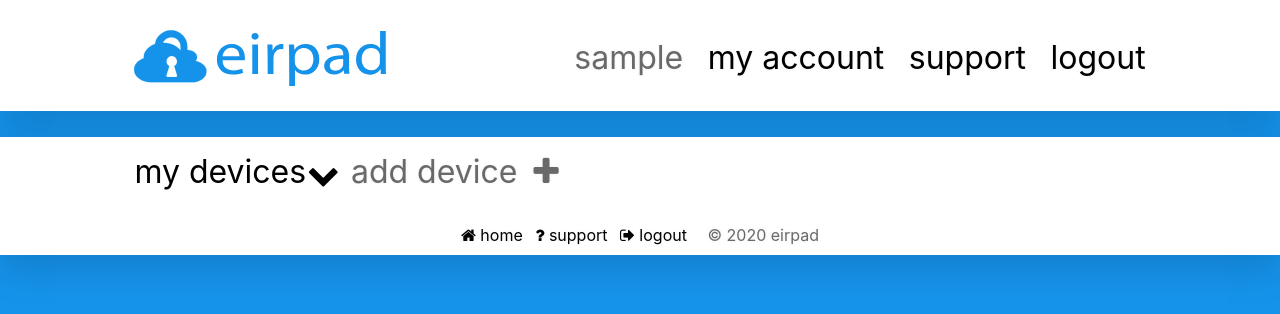
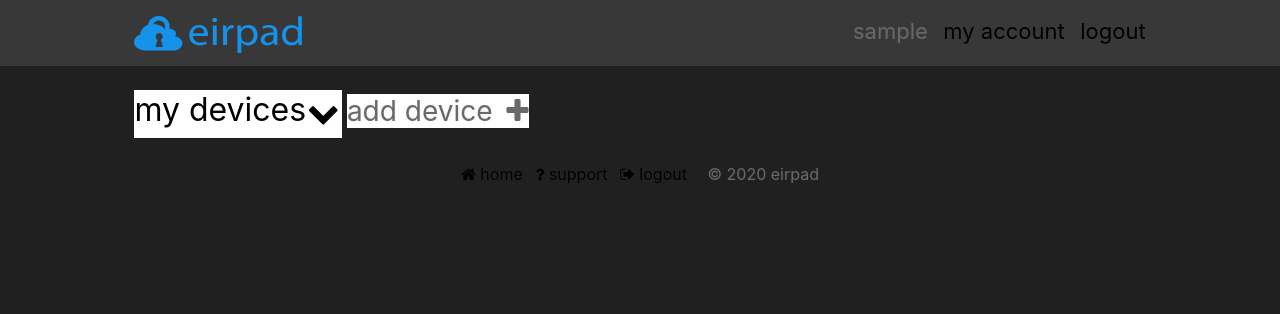
Before and after one commit to eoinfaust/airpad, a PHP site: page /account.php in a window 1280 px wide. Shown: the top 314 px of the page. Run offline with PHP 8.4, Linux system fonts and the light colour scheme; the visitor is signed in with stand-in values (Sample User, id 1); data that the repository does not hold is empty.

Commit message:
all changes

```diff
--- a/account.php
+++ b/account.php
@@ -33,15 +33,13 @@
 				<a href="index.php" ><img class="img" src="icon/eirpadtext.svg" alt="eirpad"></a>
 				<div class="headertext">
 					<?php  if (isset($_SESSION['username'])) : ?>
-						<a><?=$_SESSION['username']?></a>
-						<a class="link" href="account.php">my account</a>
-						<a class="link" href="support.php">support</a>
+						<a><?=$_SESSION['username']?>&ensp;</a>
+						<a class="link" href="account.php">my account&ensp;</a>
 						<a class="linkbad" href="account.php?logout='1'">logout</a>
 					<?php endif ?>
 					<?php  if (!isset($_SESSION['username'])) : ?>
 						<a class="link" href="signin.php">sign in</a>
 						<a class="link" href="register.php">register</a>
-						<a class="link" href="support.php">support</a>
 					<?php endif ?>
 				</div>
 			</div>
@@ -65,7 +63,7 @@
 				echo "</select>";
 				?>
 			</form>
-			<a href="deviceadd.php" class="deviceadd" style="text-decoration:none;">add device&ensp;<i class="fa fa-plus"></i></a>
+			<a href="deviceadd.php" class="devicechange" style="text-decoration:none;">add device&ensp;<i class="fa fa-plus"></i></a>
 			<div id="status" class="deviceinfo">
 				<a class="devicechange">&ensp;settings&nbsp;<i class="fa fa-cog" aria-hidden="true"></i>&ensp;</a>
 				<a class="devicechange">rename&nbsp;<i class="fa fa-edit" aria-hidden="true"></i>&ensp;</a>
--- a/eirpad.css
+++ b/eirpad.css
@@ -1,5 +1,5 @@
 body{
-background-color:#1593eb;
+background-color:#202020;
 margin:0%;
 font-family:-apple-system,BlinkMacSystemFont,"Segoe UI",Roboto,Oxygen-Sans,Ubuntu,Cantarell,"Helvetica Neue",sans-serif;
 }
@@ -16,7 +16,7 @@ text-align:center;
 .logo img{width:50%;}
 .popup{
 border-radius:20px;
-background-color:#FFFFFF;
+background-color:#202020;
 width:28%;
 margin:7em auto;
 padding-bottom:1%;
@@ -25,13 +25,13 @@ box-shadow:0px 12px 36px 2px rgba(0, 0, 0, 0.14);
 .footer{padding-top:10px;padding-bottom:10px;}
 .formfill{
 width:65%;
-color:#696969;
+color:black;
 font-weight:400;font-size:18px;
 letter-spacing:1px;
 padding:2% 4%;
 border:none;
 border:2px solid white;
-border-bottom:2px solid #696969;
+border-bottom:2px solid black;
 outline:none;
 margin-bottom:6%;
 text-align:left;
@@ -45,7 +45,7 @@ position:absolute;
 top:10%;
 left:15%;
 width:100%;
-color:#696969;
+color:black;
 transition:0.2s all;
 cursor:text;
 -webkit-touch-callout:none;
@@ -67,8 +67,8 @@ color:#1593eb;
 .button{
 cursor:pointer;
 color:white;
-background:#000000;
-border:0;
+background:#1593eb;
+border:0;border-radius:5px;
 padding-left:2em;padding-right:2em;padding-bottom:0.6em;padding-top:0.6em;
 display:flex;
 justify-content:center;
@@ -77,7 +77,7 @@ margin-top:0.75em;margin-bottom:2em;
 font-size:18px;font-weight:400;
 box-shadow:0px 12px 36px 2px rgba(0, 0, 0, 0.04);
 opacity:0.7;
-transition:0.3s;
+transition:0.2s;
 }
 .button:hover{opacity: 1}
 .small{
@@ -96,30 +96,23 @@ outline:none;
 .link{
 cursor:pointer;
 color:black;
-transition:0.3s;
+transition:0.2s;
 text-decoration:none;
 }
 .link:hover{color:#1593eb}
 .linkbad{
 cursor:pointer;
 color:black;
-transition:0.3s;
+transition:0.2s;
 text-decoration:none;
 }
 .linkbad:hover{color:red}
-.linkgood{
-cursor:pointer;
-color:black;
-transition:0.3s;
-text-decoration:none;
-}
-.linkgood:hover{color:green}
 .head{
-background-color:white;
+background:#383838;
+position:fixed;top:0;
 width:100%;
-margin:none;margin-bottom:2%;
-padding-bottom:1%;
-box-shadow:0px 12px 36px 2px rgba(0, 0, 0, 0.14);
+margin:none;
+padding-bottom:0%;
 -webkit-touch-callout:none;
 -webkit-user-select:none;
 -khtml-user-select:none;
@@ -129,27 +122,45 @@ user-select:none;
 }
 .headertext{
 float:right;
-margin-right:10.5%;margin-top:3%;
+margin-right:10.5%;margin-top:1.4%;
 }
-.headertext a{font-size:32px;padding-left:20px;}
-.head img{float:left;margin-top:2%;margin-bottom:1%;margin-left:10.5%;height:60px;
+.headerlink{
+text-decoration:none;
+cursor:pointer;
+font-size:22px;
+color:white;
+background:#1593eb;
+border:0;
+padding-bottom:0.2em;padding-top:0.1em;padding-left:0.5em;padding-right:0.5em;
+border-radius:5px;
+margin-top:0.75em;margin-bottom:2em;
+box-shadow:0px 12px 36px 2px rgba(0, 0, 0, 0.04);
+transition:0.2s;
+-webkit-touch-callout:none;
+-webkit-user-select:none;
+-khtml-user-select:none;
+-moz-user-select:none;
+-ms-user-select:none;
+user-select:none;
 }
+.headerlink:hover{color:white;opacity:0.7;}
+.headerlink:active{color:darkgrey;opacity:1;}
+.head img{float:left;margin-top:1%;margin-bottom:1%;margin-left:10.5%;height:40px;}
 .mainpage{
-background-color:#FFFFFF;
+background-color:#202020;
 width:79%;
-padding-top:1%;padding-bottom:0%;padding-left:10.5%;padding-right:10.5%;
-margin-top:0px;margin-bottom:1%;
-box-shadow:0px 12px 36px 2px rgba(0, 0, 0, 0.14);
+padding-top:1%;padding-left:10.5%;padding-right:10.5%;
+margin-top:75px;margin-bottom:-1%;
 }
 .imgleft{
 float: left;
 margin-right:5%;margin-top:0;
-width:28%;height:28%;transition:0.25s;
+width:28%;height:28%;transition:0.2s;
 }
 .imgright{
 float: right;
 margin-left:5%;margin-top:0;
-width:28%;height:28%;transition:0.25s;
+width:28%;height:28%;transition:0.2s;
 }
 .textright{
 padding-top:0.8%;
@@ -173,7 +184,7 @@ font-size:32px;font-weight:400;
 border:none;
 cursor:pointer;
 margin-top:0.5%;margin-bottom:0px;
-transition:0.3s;
+transition:0.2s;
 padding:0.4%;
 -webkit-touch-callout:none;
 -webkit-user-select:none;
@@ -246,7 +257,7 @@ display:inline-block;
 color:#696969;
 font-size:28px;font-weight:400;
 cursor:pointer;
-transition:0.3s;
+transition:0.2s;
 -webkit-touch-callout:none;
 -webkit-user-select:none;
 -khtml-user-select:none;
@@ -261,7 +272,7 @@ display:inline;
 color:#696969;
 font-size:28px;font-weight:400;
 cursor:pointer;
-transition:0.3s;
+transition:0.2s;
 -webkit-touch-callout:none;
 -webkit-user-select:none;
 -khtml-user-select:none;
--- a/js/register.js
+++ b/js/register.js
@@ -1,10 +1,8 @@
-$("#error19").hide();$("#error29").hide();$("#error39").hide();$("#error49").hide();$("#error5").hide();
-$("#error6").hide();$("#error7").hide();$("#error8").hide();$("#error9").hide();$("#error10").hide();$("#error11").hide();
+$("#error19").hide();$("#error29").hide();$("#error39").hide();$("#error49").hide();$("#error5").hide();$("#error6").hide();$("#error7").hide();$("#error8").hide();$("#error9").hide();$("#error10").hide();$("#error11").hide();
 $(document).ready(function(){
   $('#registerform').submit(function(e){
     $("#username1, #email, #password1, #password2").removeClass("inputerror");
-    $("#error19").hide();$("#error29").hide();$("#error39").hide();$("#error49").hide();$("#error5").hide();
-    $("#error6").hide();$("#error7").hide();$("#error8").hide();$("#error9").hide();$("#error10").hide();$("#error11").hide();
+    $("#error19").hide();$("#error29").hide();$("#error39").hide();$("#error49").hide();$("#error5").hide();$("#error6").hide();$("#error7").hide();$("#error8").hide();$("#error9").hide();$("#error10").hide();$("#error11").hide();
     e.preventDefault();
     var data = $('#registerform').serializeArray();
     data.push({name: 'reg_user', value: '1'});
```
Also changed, not shown: index.php (+4 -12 lines), js/modals.js (+2 -5 lines), js/signin.js (+4 -8 lines).
